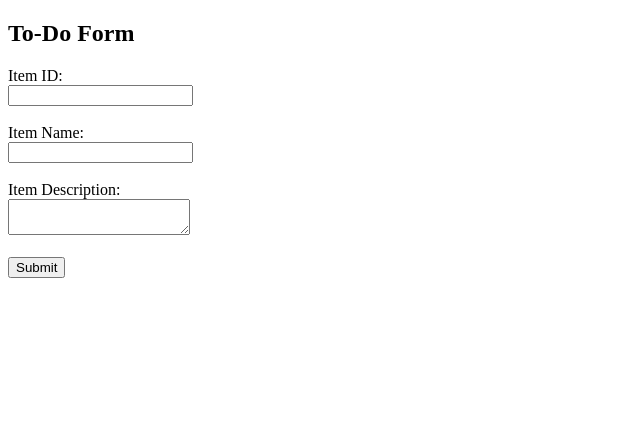
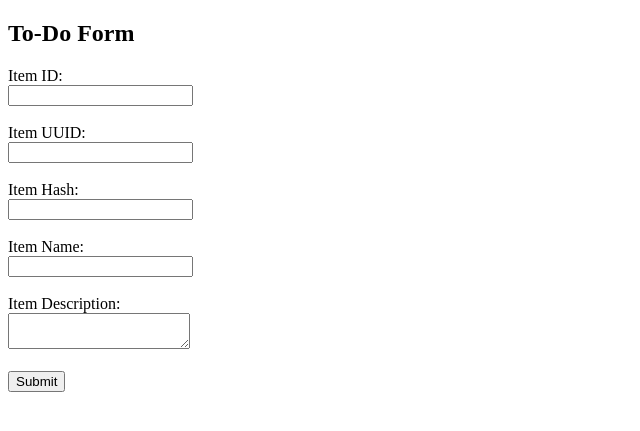
Before and after one commit to rashmishra97/flask-todo-application, a Flask app: page /todo in a window 1280 px wide. Shown: the top 431 px of the page, without its empty margins (0-640 px from the left). Run offline with Flask 3, Linux system fonts and the light colour scheme.

Commit message:
Add Item Hash field to To-Do form

```diff
--- a/templates/todo.html
+++ b/templates/todo.html
@@ -9,6 +9,14 @@
         <label>Item ID:</label><br>
         <input type="number" name="itemId" required><br><br>
 
+        <label>Item UUID:</label><br>
+        <input type="text" name="itemUUID" required><br><br>
+
+        <label>Item Hash:</label><br>
+        <input type="text" name="itemHash" required><br><br>
+
+
+
         <label>Item Name:</label><br>
         <input type="text" name="itemName" required><br><br>
 
```
